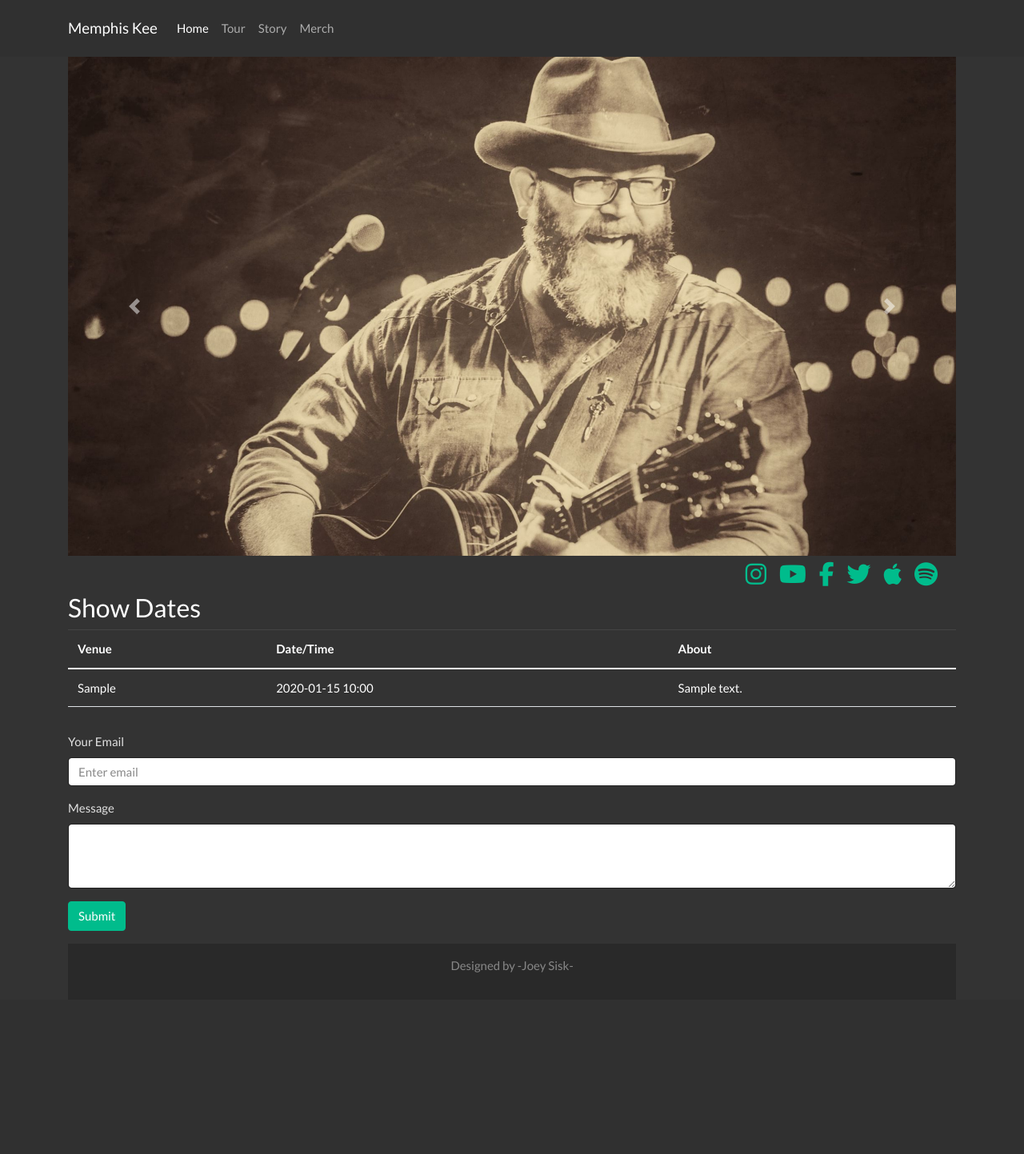
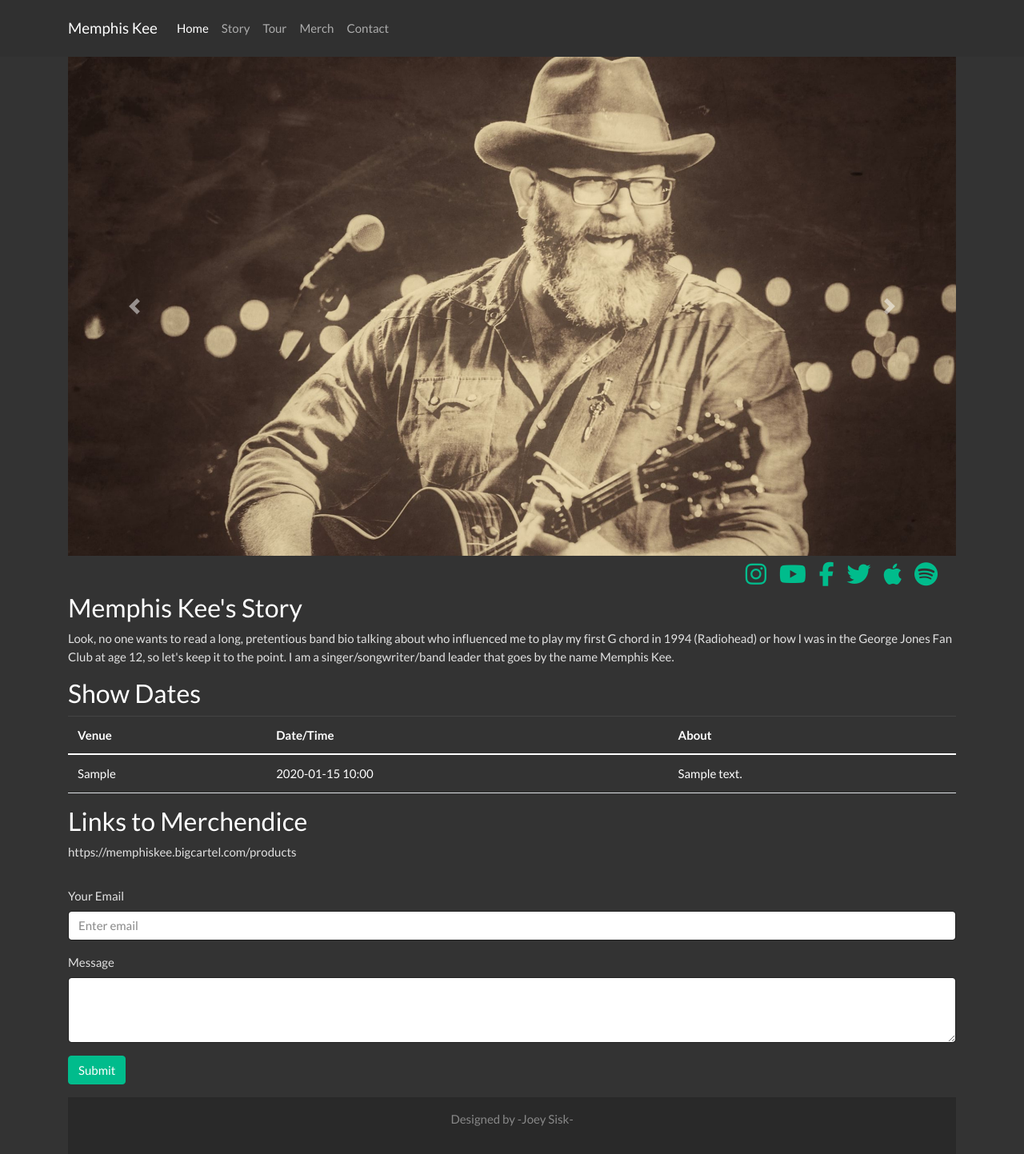
Before and after one commit to Joey-Sisk/memphis-kee, a PHP site: page / in a window 1280 px wide. Shown: the whole page at 80% size. Before the commit the page ends 1216 px from the top, so only its background shows below. Run offline with PHP 8.4, Linux system fonts and the light colour scheme; tables that the repository leaves empty or names only in its code hold one stand-in row (values such as "Sample post"); some libraries are stand-ins or nearby versions.

Commit message:
added links to nav and fixed php content manager

```diff
--- a/admin/add.php
+++ b/admin/add.php
@@ -17,11 +17,11 @@ if (isset($_SESSION["logged_in"])) {
     if (empty($venue) or empty($event_time) or empty($about)) {
       $error = "All fields are required.";
     } else {
-      $query = $pdo->prepare("INSERT INTO events (venue, event_time, about) VALUES (?, ?, ?, ?)");
+      $query = $pdo->prepare("INSERT INTO events (venue, event_time, about) VALUES (?, ?, ?)");
 
       $query->bindValue(1, $venue);
-      $query->bindValue(3, $event_time);
-      $query->bindValue(4, $about);
+      $query->bindValue(2, $event_time);
+      $query->bindValue(3, $about);
 
       $query->execute();
 
--- a/index.php
+++ b/index.php
@@ -43,13 +43,16 @@ $events = $event->fetch_all();
             </a>
           </li>
           <li class="nav-item">
-            <a class="nav-link" href="#">Tour</a>
+            <a class="nav-link" href="#story-nav">Story</a>
           </li>
           <li class="nav-item">
-            <a class="nav-link" href="#">Story</a>
+            <a class="nav-link" href="#tour-nav">Tour</a>
           </li>
           <li class="nav-item">
-            <a class="nav-link" href="#">Merch</a>
+            <a class="nav-link" href="#merch-nav">Merch</a>
+          </li>
+          <li class="nav-item">
+            <a class="nav-link" href="#contact-nav">Contact</a>
           </li>
         </ul>
       </div>
@@ -104,8 +107,16 @@ $events = $event->fetch_all();
       </div>
     </div>
 
+    <!-- About/Story -->
+    <h3 id="#story-nav">
+      Memphis Kee's Story
+    </h3>
+    <p>
+      Look, no one wants to read a long, pretentious band bio talking about who influenced me to play my first G chord in 1994 (Radiohead) or how I was in the George Jones Fan Club at age 12, so let's keep it to the point. I am a singer/songwriter/band leader that goes by the name Memphis Kee.
+    </p>
+
     <!-- Show Dates -->
-    <div>
+    <div id="#tour-nav">
       <h3>Show Dates</h3>
       <table class="table">
         <thead>
@@ -129,8 +140,16 @@ $events = $event->fetch_all();
 
     <!-- <p><a href="admin">admin</a></p> -->
 
+    <!-- Merch Link -->
+    <h3 id="#merch-nav">
+      Links to Merchendice
+    </h3>
+    <p>
+      https://memphiskee.bigcartel.com/products
+    </p>
+
     <!-- Contact Form -->
-    <form class="mt-3 mb-3" action="https://formspree.io/f/mknpdokj" method="POST">
+    <form class="mt-3 mb-3" id="#contact-nav" action="https://formspree.io/f/mknpdokj" method="POST">
       <fieldset>
         <div class="form-group">
           <label for="exampleInputEmail1">Your Email</label>
```
